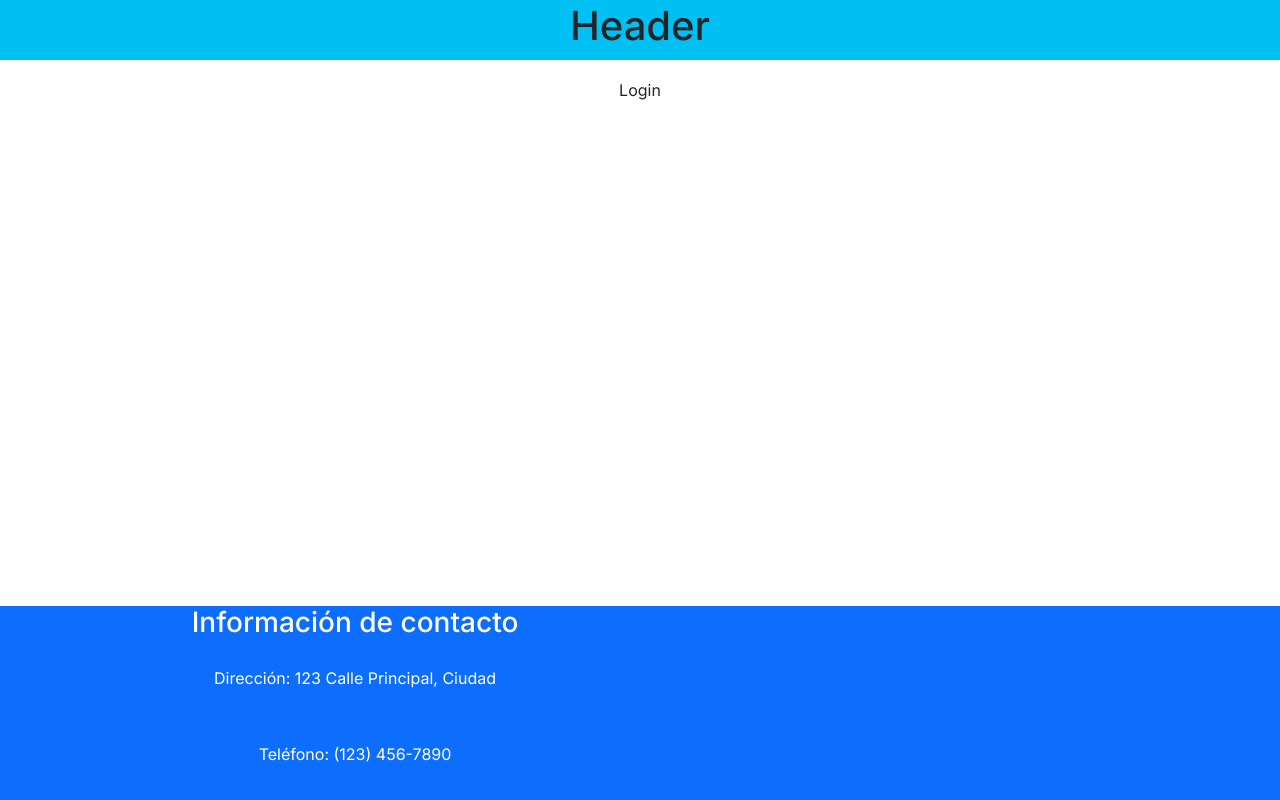
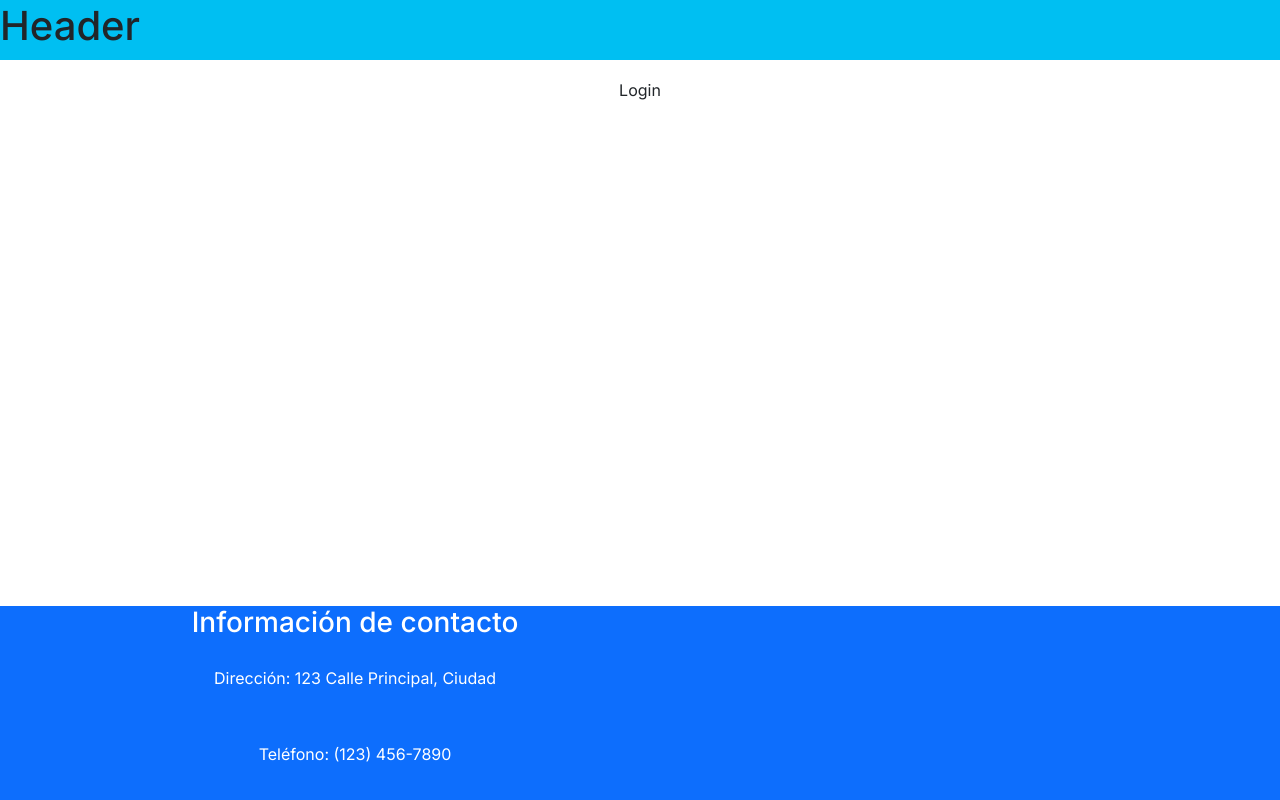
Before and after one commit to IsaiasV22/SimpoApp, a Next.js app in the folder Frontend/: page / in a window 1280 px wide. Built offline with nearby package versions, Linux system fonts and the light colour scheme.

Commit message:
update frontend header

```diff
--- a/Frontend/src/app/App.css
+++ b/Frontend/src/app/App.css
@@ -12,19 +12,42 @@ footer {
   width: 100%;
 }
 
+/* Estilos para dispositivos móviles */
+@media (max-width: 768px) {
+  /* Estilos para pantallas pequeñas */
+}
+
+/* Estilos para iPhone 12 Pro (1170px de ancho) */
+@media (max-width: 1170px) {
+  .header {
+    height: 80px;
+    display: flex;
+    align-items: center; /* Vertically center items */
+    justify-content: center; /* Horizontally center items */
+  }
+
+  .logo {
+    width: 100px; /* Ancho máximo de la imagen */
+    height: 100%; /* Para que la imagen ocupe toda la altura del header */
+  }
+
+  .logo img {
+    height: 100%;
+  }
+
+}
+
+/* Estilos generales */
+#root {
+  height: 100%;
+}
+
 .header {
   display: flex;
-  flex-direction: column;
-  justify-content: center; /* Centrar verticalmente el contenido */
-  align-items: center; /* Centrar horizontalmente el contenido */
+  align-items: center;
   width: 100%;
   height: 60px;
   background-color: rgba(0, 191, 242, 1);
-}
-
-.logo {
-  height: 40px; /* Ajusta la altura del logotipo según tus necesidades */
-  margin-left: 10px; /* Añade margen izquierdo para separar el logotipo del texto */
 }
 
 .wrapper-center {
--- a/Frontend/src/app/components/Header.jsx
+++ b/Frontend/src/app/components/Header.jsx
@@ -3,17 +3,13 @@ import React from "react";
 import Image from "next/image";
 
 const Header = () => {
-//parte para js
+  return (
+    <header className="header">
+        <div className="wrapper-center">
+          <h1>Header</h1>
+        </div>
+      </header>
+  );
+};
 
-//return
-
-return(
-    <div className="header">
-        <h1 className="wrapper-center">Header</h1>
-    </div>
-);
-
-
-}
-//export default Header;
 export default Header;
```
Also changed, not shown: Frontend/public/Images/Logo_Cimpa.png (renamed from Frontend/Images/Logo_Cimpa.png).
